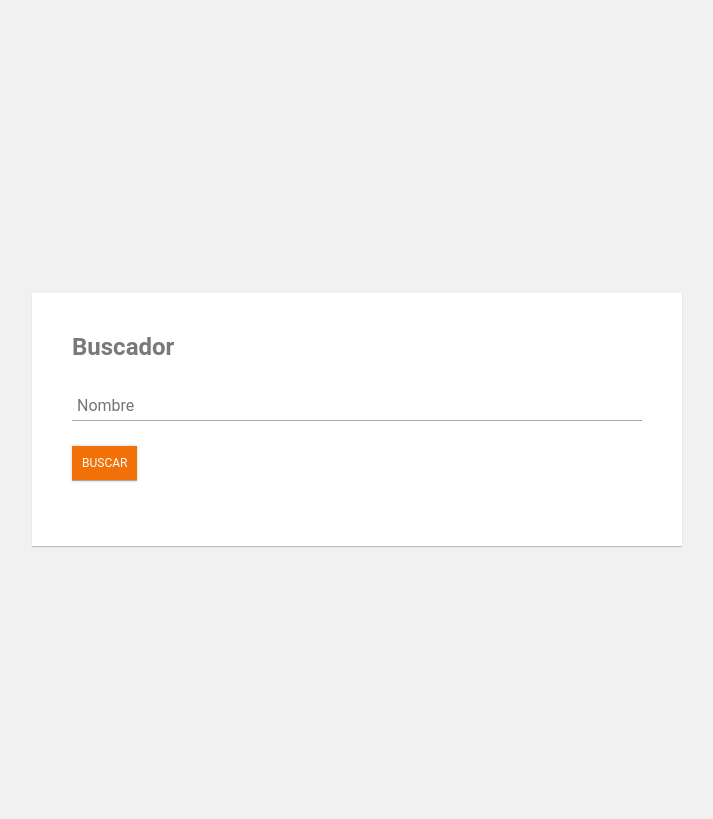
After one commit to J-BS-PNG/RequeremientosPrototipo, a Flask app: template prototipo/templates/index.html in a window 1280 px wide. The commit adds this page. Shown: the whole page, without its empty margins (283-996 px from the left). Run offline with Flask 2, Linux system fonts and the light colour scheme; the template is opened without the code that fills it, so the values that code supplies are empty.

Commit message:
Actulizacion prototipo
Se junto parte visual con el backend

```diff
--- a/prototipo/main.py
+++ b/prototipo/main.py
@@ -4,7 +4,7 @@ app = Flask(__name__)
 
 @app.route('/')
 def home():
-    return render_template('home.html')
+    return render_template('index.html')
 
 @app.route('/About')
 def about():
--- /dev/null
+++ b/prototipo/static/style.css
@@ -0,0 +1,68 @@
+*{
+    margin: 0;
+    padding: 0;
+    box-sizing: border-box;
+    font-family: 'Roboto', sans-serif;
+  }
+
+  body{
+    background: #f1f1f1;
+  }
+
+  .container{
+    width: 100%;
+    height: 100vh;
+    padding: 10px;
+    display: flex;
+    justify-content: center;
+    align-items: center;
+  }
+
+  .login-container{
+    display: flex;
+    width: 650px;
+    height: auto;
+    background: #fff;
+    box-shadow: 0 1px 1px 0 rgba(0, 0, 0, .2);
+  }
+
+  .register, .login{
+    flex: 1;
+  }
+
+  .register{
+    padding: 40px;
+    position: relative;
+  }
+
+  .register h2{
+    color: #797979;
+    margin-bottom: 30px;
+  }
+
+  .register input{
+    width: 100%;
+    padding: 5px;
+    font-size: 16px;
+    margin-bottom: 25px;
+    border-top-style: none;
+    border-left-style: none;
+    border-right-style: none;
+    border-bottom: 1px solid #a8a8a8;
+    color: #333;
+  }
+
+  .register input:active,
+  .register input:focus{
+    outline: none;
+  }
+
+  .register .submit{
+    width: auto;
+    padding: 10px;
+    background: #f17108;
+    color: #fff;
+    font-size: 12px;
+    box-shadow: 0 0 3px 0 rgba(0, 0, 0, .2);
+    cursor: pointer;
+  }
--- /dev/null
+++ b/prototipo/templates/index.html
@@ -0,0 +1,16 @@
+{% extends "layout.html" %}
+
+{% block content %}
+<body>
+   <div class="container">
+     <div class="login-container">
+       <div class="register">
+         <h2>Buscador</h2>
+         <form action="">
+           <input type="text" placeholder="Nombre" class="nombre">
+           <input type="submit" class="submit" value="BUSCAR">
+         </form>
+       </div>
+     </div>
+   </div>
+{% endblock %}
--- a/prototipo/templates/layout.html
+++ b/prototipo/templates/layout.html
@@ -6,9 +6,9 @@
     <meta name="viewport" content="width=device-width, initial-scale=1.0">
     <title>Mi primer sitio web</title>
     <link rel="stylesheet" href="{{ url_for('static', filename='main.css')}}">
+    <link rel="stylesheet" href="{{ url_for('static', filename='style.css')}}">
 </head>
 <body>
-<h1>Menu</h1>
 <br>
 {% block content %}
 {% endblock %}
```
Also changed, not shown: prototipo/logica.py (added, +29 -0 lines), reque/index.html (deleted, +0 -26 lines), reque/style.css (deleted, +0 -68 lines).
